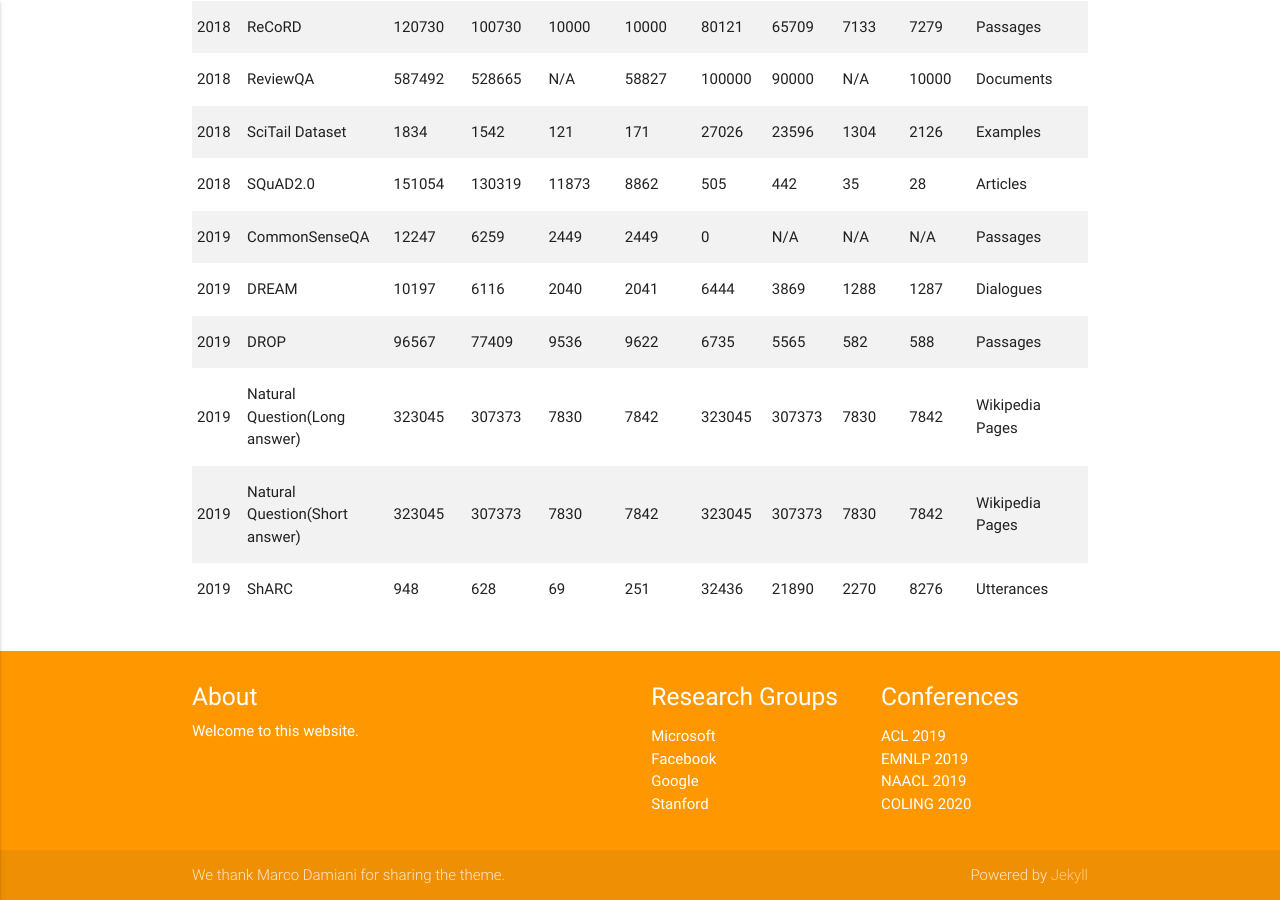
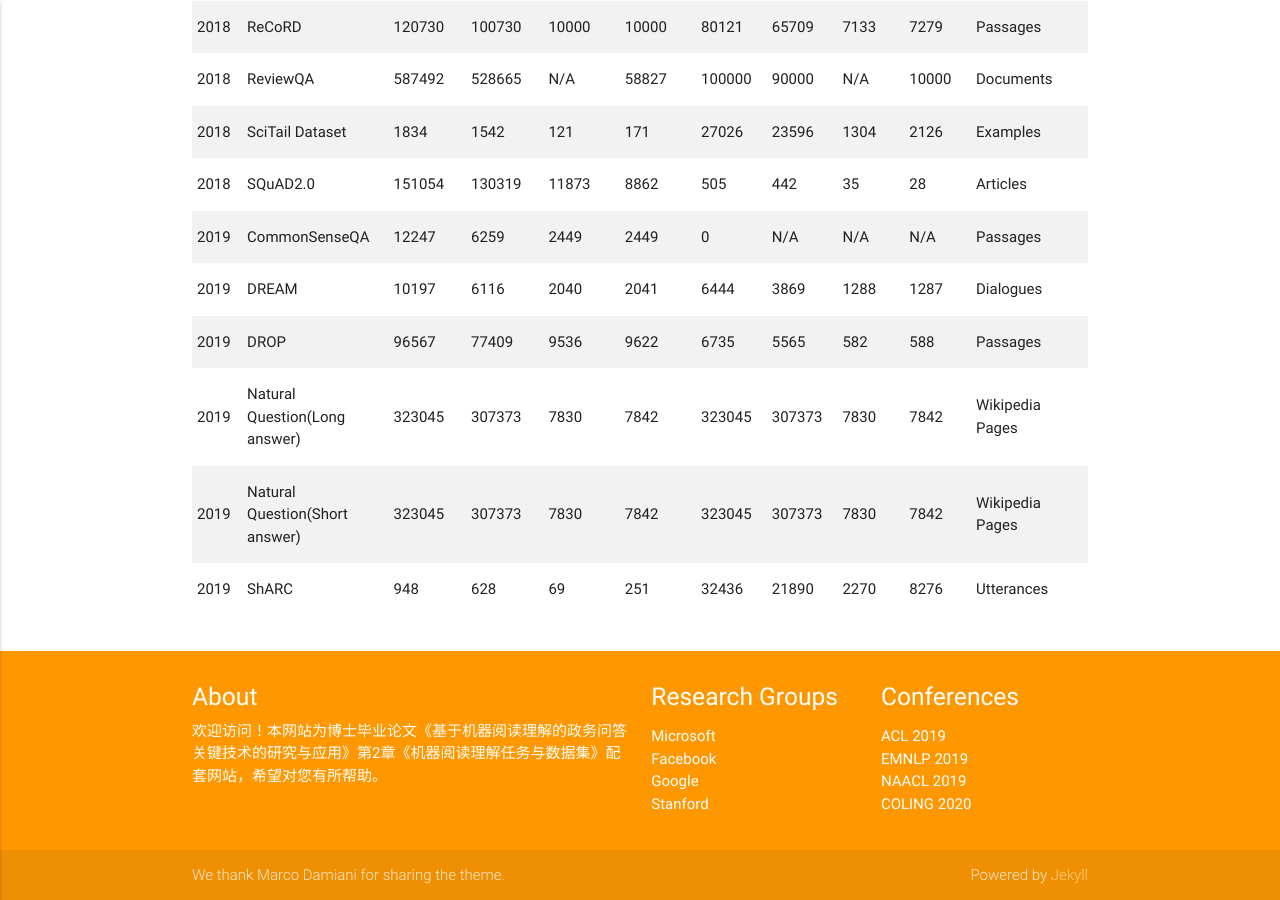
Before and after one commit to MRC-Datasets/MRC-Datasets.github.io, a Jekyll site: the page built from example4.md, in a window 1280 px wide and 900 px high, scrolled down 2799 px. Built offline with Jekyll 4.4.1, drawn with Linux system fonts in a browser that asks for light colours.

Commit message:
Update footer.html

```diff
--- a/_includes/footer.html
+++ b/_includes/footer.html
@@ -4,7 +4,7 @@
         <div class="col l6 s12">
           <h5 class="white-text">About</h5>
           <div>
-		      Welcome to this website.
+		      欢迎访问！本网站为博士毕业论文《基于机器阅读理解的政务问答关键技术的研究与应用》第2章《机器阅读理解任务与数据集》配套网站，希望对您有所帮助。
 		  </div>
 
 
```
